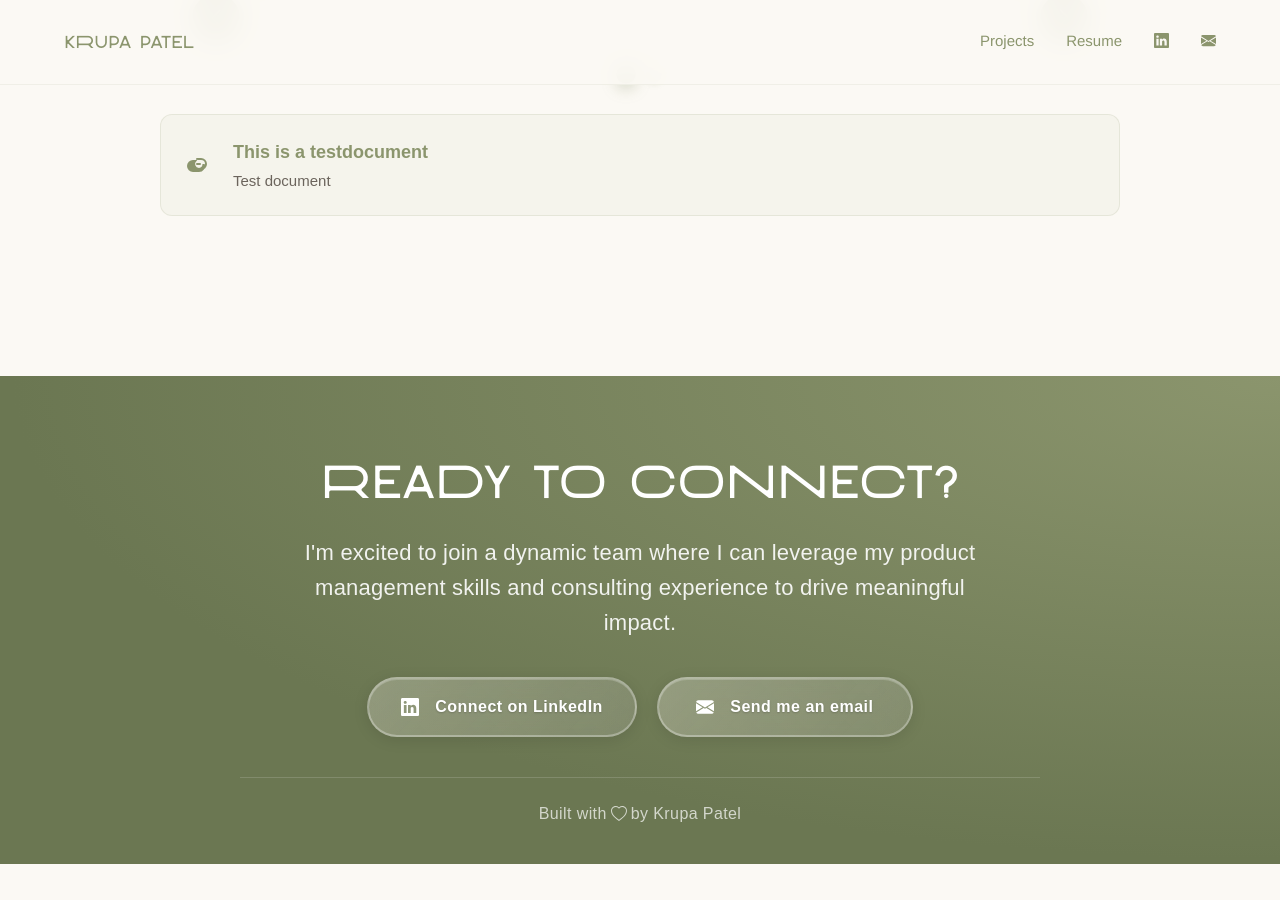
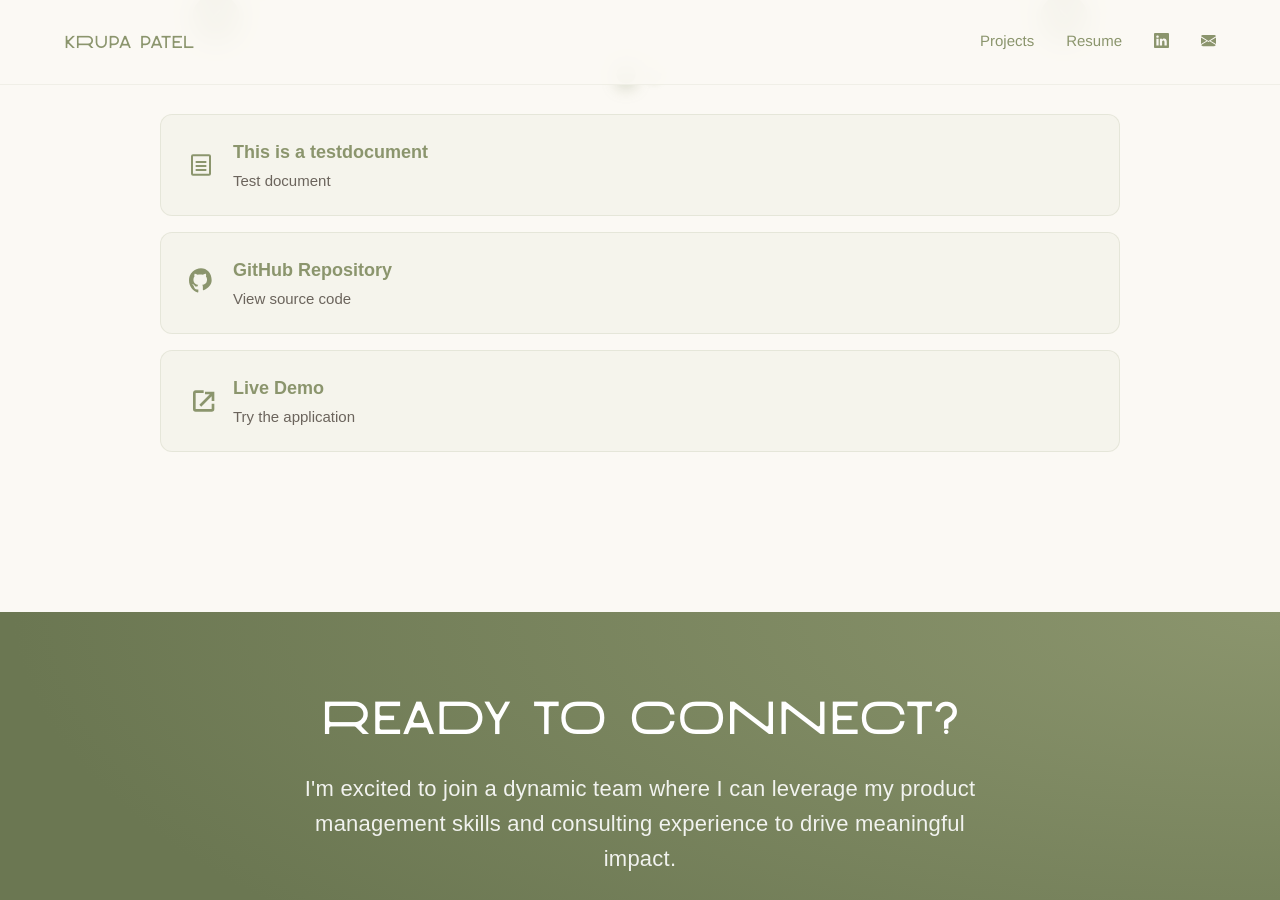
Before and after one commit to krupabpatel/krupa-portfolio, a Jekyll site: the page built from _projects/e-commerce-test.md, in a window 1280 px wide and 900 px high, scrolled down 1135 px. Built offline with Jekyll 4.4.1, drawn with Linux system fonts in a browser that asks for light colours; some web fonts are replaced; before the commit the page ends 1999 px from its top, so only the background shows below that.

Commit message:
Refine project link icons for consistent styling
- Update GitHub and hyperlink SVG icons to use 20x24 viewBox matching document icon
- Adjust icon sizing for visual consistency across all three icon types
- Add test links to project page demonstrating all three icon options
- GitHub icon uses proper A9,9 circle, hyperlink uses external link arrow design

```diff
--- a/_layouts/project.html
+++ b/_layouts/project.html
@@ -91,12 +91,12 @@ layout: default
         {% for link in page.links %}
           <a href="{{ link.url }}" class="project-link" target="_blank" rel="noopener noreferrer"{% if link.external %} {% endif %}>
             {% if link.icon_type == "github" %}
-              <svg class="link-icon" xmlns="http://www.w3.org/2000/svg" viewBox="0 0 16 16">
-                <path d="M8 0C3.58 0 0 3.58 0 8c0 3.54 2.29 6.53 5.47 7.59.4.07.55-.17.55-.38 0-.19-.01-.82-.01-1.49-2.01.37-2.53-.49-2.69-.94-.09-.23-.48-.94-.82-1.13-.28-.15-.68-.52-.01-.53.63-.01 1.08.58 1.23.82.72 1.21 1.87.87 2.33.66.07-.52.28-.87.51-1.07-1.78-.2-3.64-.89-3.64-3.95 0-.87.31-1.59.82-2.15-.08-.2-.36-1.02.08-2.12 0 0 .67-.21 2.2.82.64-.18 1.32-.27 2-.27.68 0 1.36.09 2 .27 1.53-1.04 2.2-.82 2.2-.82.44 1.1.16 1.92.08 2.12.51.56.82 1.27.82 2.15 0 3.07-1.87 3.75-3.65 3.95.29.25.54.73.54 1.48 0 1.07-.01 1.93-.01 2.2 0 .21.15.46.55.38A8.012 8.012 0 0 0 16 8c0-4.42-3.58-8-8-8z"/>
+              <svg class="link-icon" xmlns="http://www.w3.org/2000/svg" viewBox="0 0 20 24">
+                <path d="M10,1A9,9 0 0,0 1,10C1,14.54 3.79,18.03 7.47,19.09C7.87,19.16 8,18.92 8,18.71C8,18.52 8,17.83 8,16.88C5.5,17.34 4.9,15.5 4.75,14.79C4.66,14.42 4.25,13.75 3.9,13.5C3.62,13.32 3.22,12.98 3.89,12.97C4.52,12.96 4.97,13.55 5.12,13.79C5.84,15 6.99,14.66 7.45,14.45C7.52,13.93 7.73,13.58 7.96,13.37C6.18,13.17 4.32,12.28 4.32,9.32C4.32,8.45 4.63,7.73 5.14,7.17C5.06,6.97 4.78,6.15 5.22,5.05C5.22,5.05 5.89,4.84 7.42,5.87C8.06,5.69 8.74,5.6 9.42,5.6C10.1,5.6 10.78,5.69 11.42,5.87C12.95,4.83 13.62,5.05 13.62,5.05C14.06,6.15 13.78,6.97 13.7,7.17C14.21,7.73 14.52,8.44 14.52,9.32C14.52,12.29 12.65,13.17 10.87,13.37C11.16,13.62 11.4,14.1 11.4,14.85C11.4,15.92 11.4,16.78 11.4,17C11.4,17.21 11.55,17.47 11.95,17.38C15.21,16.32 18,13.33 18,9.99C18,4.57 14.42,1 10,1Z"/>
               </svg>
             {% elsif link.icon_type == "hyperlink" %}
-              <svg class="link-icon" xmlns="http://www.w3.org/2000/svg" viewBox="0 0 16 16">
-                <path d="M6.354 5.5H4a3 3 0 0 0 0 6h3a3 3 0 0 0 2.83-4H9c-.086 0-.17.01-.25.031A2 2 0 0 1 7 9.5a2 2 0 0 1-1.25-3.531.5.5 0 0 0-.396-.969zM11 7.5a3 3 0 0 0-3-3H6a.5.5 0 0 0 0 1h2a2 2 0 1 1 0 4h-2a.5.5 0 0 0 0 1h2a3 3 0 0 0 3-3zm-3 0a.5.5 0 0 0-.5-.5H6a.5.5 0 0 0 0 1h1.5a.5.5 0 0 0 .5-.5z"/>
+              <svg class="link-icon" xmlns="http://www.w3.org/2000/svg" viewBox="0 0 20 24">
+                <path d="M13,5V7H16.59L8.76,14.83L10.17,16.24L18,8.41V12H20V5M18,18H6V6H12V4H6C4.89,4 4,4.9 4,6V18A2,2 0 0,0 6,20H18A2,2 0 0,0 20,18V14H18V18Z"/>
               </svg>
             {% else %}
               <svg class="link-icon" xmlns="http://www.w3.org/2000/svg" viewBox="0 0 20 24">
--- a/_projects/e-commerce-test.md
+++ b/_projects/e-commerce-test.md
@@ -22,8 +22,18 @@ media:
 links:
   - title: This is a testdocument
     description: Test document
-    icon_type: hyperlink
+    icon_type: document
     url: /assets/images/profile.jpg
     external: false
+  - title: GitHub Repository
+    description: View source code
+    icon_type: github
+    url: https://github.com/example/repo
+    external: true
+  - title: Live Demo
+    description: Try the application
+    icon_type: hyperlink
+    url: https://example.com/demo
+    external: true
 ---
 This is a test
```
